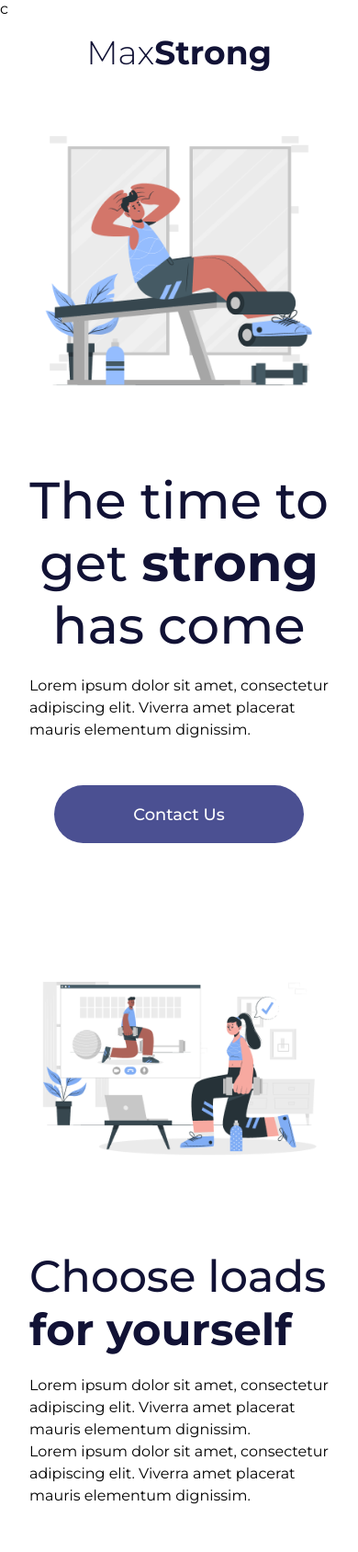
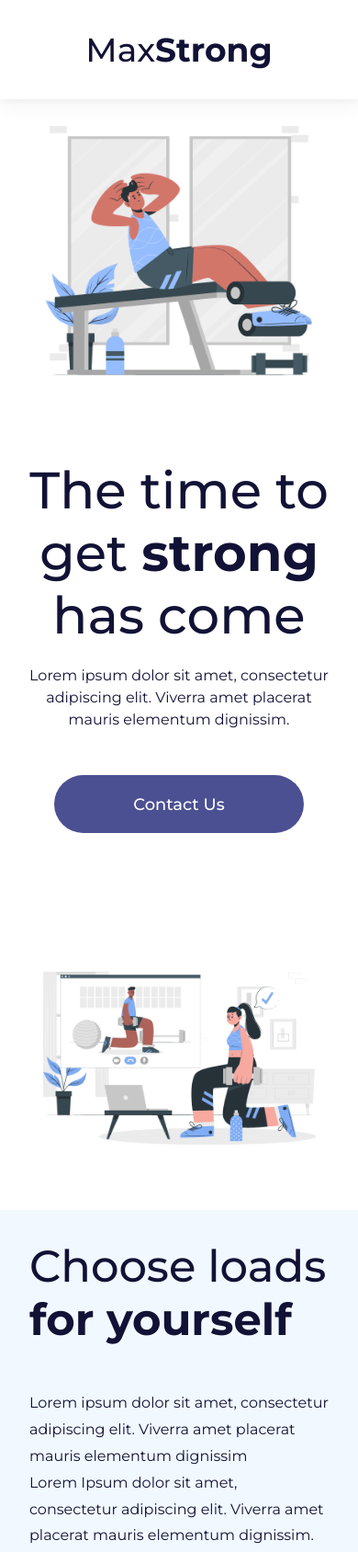
Before and after one commit to John-Davidson-8/freemote-landing-page-project, a plain HTML site: page index.html in a window 390 px wide. Shown: the top 1688 px of the page at 92% size. Drawn offline with Linux system fonts and the light colour scheme.

Commit message:
Add responsive

```diff
--- a/index.html
+++ b/index.html
@@ -8,12 +8,14 @@
     <link rel="stylesheet" href="styles.css">
 </head>
 <body>
-    <main class="outer-container"> c
+    <main class="outer-container">
         <div class="container">
             <!-- hero section -->
+            <div class="top-bar">
+                <h3>Max<span class="bold">Strong</span></h3>
+            </div>
             <div class="hero-section">
                 <div class="hero-section-top">
-                    <h3>Max<span class="bold">Strong</span></h3>
                     <div class="hero-img">
                         <img src="./assets/Workout-cuate 1.png" class="hero-image"    alt="gym workout">
                     </div>
@@ -34,7 +36,8 @@
                 </div>
                 <div class="loads-info section-centre">
                     <h2>Choose loads<br> <span class="bold">for yourself</span></h2>
-                    <p>Lorem ipsum dolor sit amet, consectetur adipiscing elit. Viverra amet placerat mauris elementum dignissim.<br>Lorem ipsum dolor sit amet, consectetur adipiscing elit. Viverra amet placerat mauris elementum dignissim.</p>
+                    <p>Lorem ipsum dolor sit amet, consectetur adipiscing elit. Viverra amet placerat mauris elementum dignissim</p>
+                    <p> Lorem Ipsum dolor sit amet, consectetur adipiscing elit. Viverra amet placerat mauris elementum dignissim.</p>
                 </div>
             </div>
             <!-- trainer section -->
--- a/styles.css
+++ b/styles.css
@@ -9,22 +9,35 @@ body {
     font-size: 1rem;
     min-height: 100vh;
     min-width: 100%;
-    display: flex; /* it works with grid too  */
+    display: flex;
     justify-content: center;
     align-items: center;
     background-color: lightgray;
 }
 .outer-container {
     background-color: #FFF;
-    max-width: 30rem;
+}
+.container {
+    max-width: 35rem;
 }
 .section-centre {
     padding: 2rem;
 }
+.top-bar {
+    box-shadow: 0px 10px 20px 0px rgba(0, 0, 0, 0.04), 0px 2px 6px 0px rgba(0, 0, 0, 0.04), 0px 0px 1px 0px rgba(0, 0, 0, 0.04);
+    display: flex;
+    justify-content: center;
+    align-items: center;
+}
+.top-bar h3 {
+    padding: 2rem;
+    font-weight: 500;
+    font-size: 2.25rem;
+}
 .bold {
     font-weight: 700;
 }
-h1, h2, h3, h4 p {
+h1, h2, h3, h4, p {
     color: #111235;
     text-align: center;
 }
@@ -36,6 +49,9 @@ p {
     margin-left: auto;
     margin-right: auto;
     width: 90%;
+}
+.hero-info p {
+    color: #111235;
 }
 .hero-section h3 {
     font-size: 2.25rem;
@@ -73,34 +89,39 @@ p {
 .loads-img {
     margin-bottom: 3rem;
 }
+.loads-info {
+    background-color: #F2F8FF;
+}
 .loads-image {
     display: block;
     margin-left: auto;
     margin-right: auto;
     width: 90%;
 }
+.loads-info {
+    margin-bottom: 8rem;
+}
 .loads-info h2 {
     font-weight: 500;
     text-align: left;
     font-size: 3rem;
-    margin-bottom: 1.25rem;
+    margin-bottom: 3rem;
 }
 .loads-info p {
     text-align: left;
-    line-height: 1.5;
-    margin-bottom: 10rem;
+    line-height: 1.8;
 }
 .trainer-section {
-    background-color: #8EBEFB;
+    background: linear-gradient(100deg, #BAD4FF 0%, #6487BF 100%);
 }
 .trainer-info h2 {
     font-size: 2.8rem;
     text-align: center;
     margin-top: 4rem;
     margin-bottom: 0.8rem;
-
 }
 .trainer-details {
+    text-align: center;
     font-size: 1.25rem;
     font-weight: 500;
     margin-bottom: 1.8rem;
@@ -123,10 +144,8 @@ p {
 }
 .benefits-image {
     display: block;
-    margin-left: auto;
-    margin-right: auto;
     width: 90%;
-    margin-top: 7rem;
+    margin: 7rem auto 4rem auto;
 }
 .benefits-info h2 {
     font-size: 3rem;
@@ -145,7 +164,7 @@ p {
     text-align: left;
 }
 .panel {
-    margin-bottom: 1.25rem;
+    margin-bottom: 1.3rem;
     border-radius: 1.87rem;
     padding: 3rem;
 }
@@ -164,7 +183,7 @@ p {
 .benefits-btn {
     background-color: #4B5092;
     color: #FFFFFF;
-    margin-bottom: 5rem;
+    margin: 4rem auto 4rem auto;
 }
 .benefits-section {
     border-bottom: 1px solid grey;
@@ -175,6 +194,7 @@ p {
 .bottom-section h3 {
     font-size: 2rem;
     font-weight: 500;
+    margin-top: 2.5rem;
     margin-bottom: 3rem;
 }
 .menu {
@@ -186,9 +206,6 @@ ul {
 ul li {
     margin-bottom: 3rem;
 }
-/* .bottom-section {
-    background-color: #dfebeb;
-} */
 .bottom-section a {
     text-decoration: none;
     color: #111235;
@@ -202,6 +219,7 @@ input[type="text"] {
     border-radius: 5rem;
     border: none;
     margin-bottom: 2rem;
+    font-size: 1.2rem;
 }
 .form-label {
     text-align: center;
@@ -215,7 +233,6 @@ form {
     justify-content: center;
 }
 footer {
-    background-color: #dfebeb;
     color: #111235;
     text-align: center;
     margin-bottom: 5rem;
@@ -224,5 +241,7 @@ footer {
     display: flex;
     justify-content: center;
     margin-bottom: 4rem;
-
 }
+/* Large devices (laptops/desktops, 992px and up) */
+@media only screen and (min-width: 992px) {
+}
```
